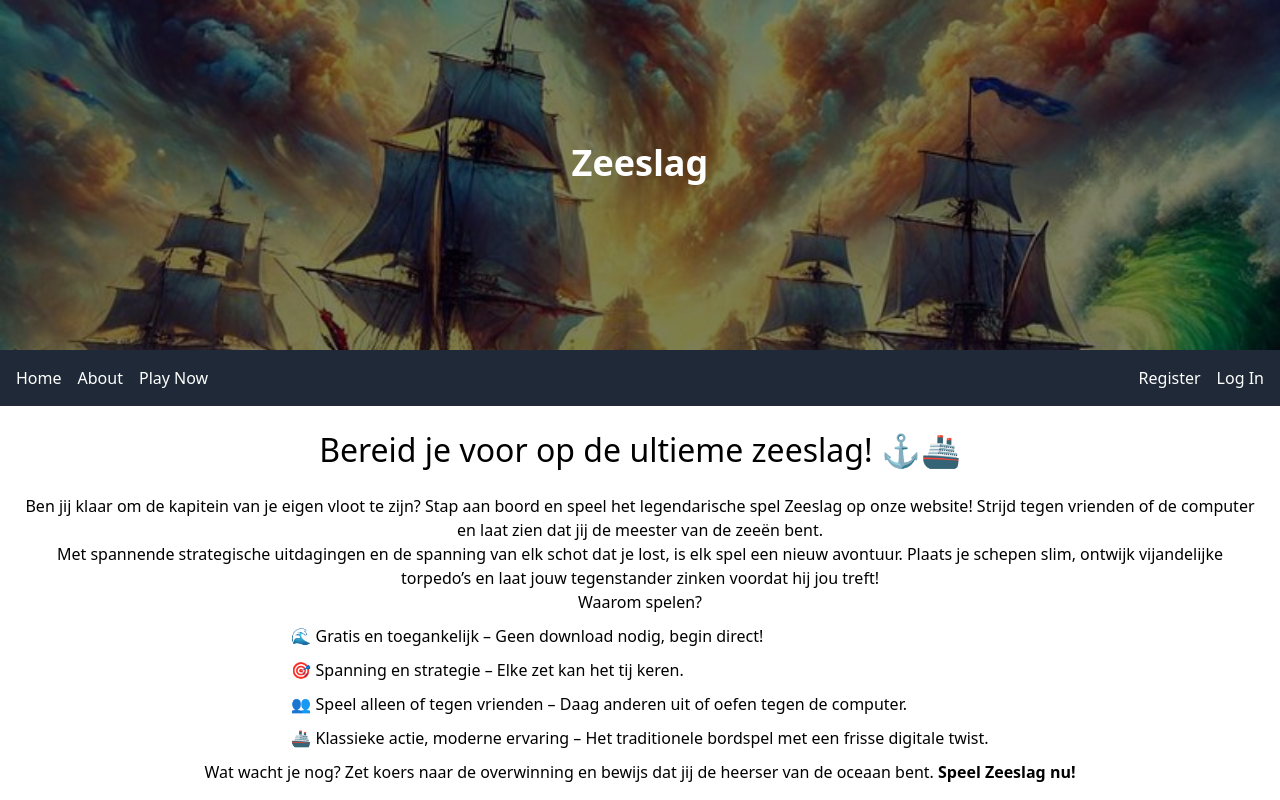
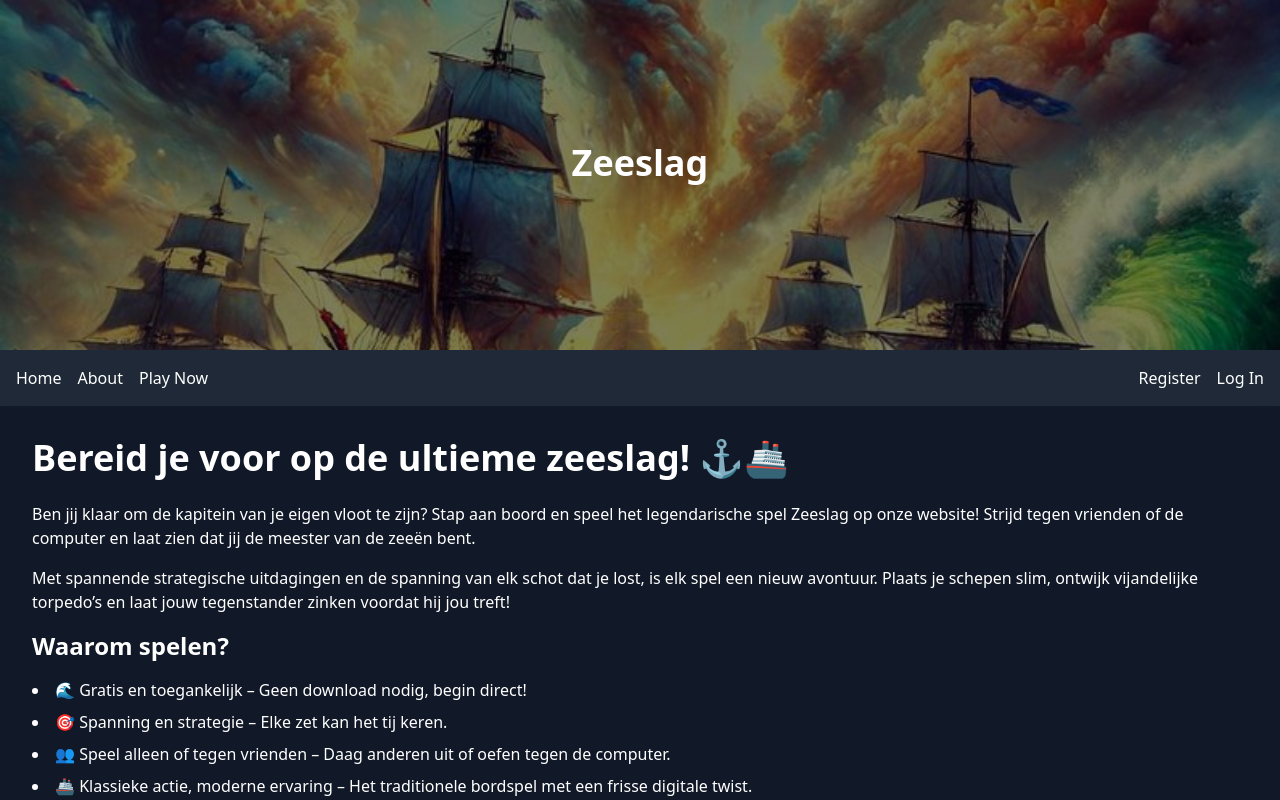
Before and after one commit to Ismail020/pewa-frontend, a Vue app in the folder zeeslag/: page / in a window 1280 px wide. Shown: the top 800 px of the page. Built offline with nearby package versions, Linux system fonts and the light colour scheme.

Commit message:
Fix: layout problems, rewrote welcome component so it's made with tailwind and fits page style

```diff
--- a/zeeslag/src/components/FooterComponent.vue
+++ b/zeeslag/src/components/FooterComponent.vue
@@ -1,6 +1,10 @@
 <template>
+  <!-- Footer container with background color and padding -->
   <footer class="font-sans tracking-wide bg-black py-10 px-12">
+    <!-- Grid layout for footer sections -->
     <div class="grid grid-cols-1 sm:grid-cols-2 md:grid-cols-3 gap-x-8 gap-y-12">
+
+      <!-- Company section -->
       <div>
         <h4 class="text-white text-lg font-semibold mb-6">Company</h4>
         <ul class="space-y-5">
@@ -10,6 +14,7 @@
         </ul>
       </div>
 
+      <!-- Information section -->
       <div>
         <h4 class="text-white text-lg font-semibold mb-6">Information</h4>
         <ul class="space-y-5">
@@ -19,6 +24,7 @@
         </ul>
       </div>
 
+      <!-- Help section -->
       <div>
         <h4 class="text-white text-lg font-semibold mb-6">Help</h4>
         <ul class="space-y-5">
@@ -28,11 +34,12 @@
         </ul>
       </div>
 
+      <!-- Newsletter section -->
       <div class="col-span-full max-w-2xl">
         <h4 class="text-white text-lg font-semibold mb-6">Newsletter</h4>
-        <p class="text-gray-300 mb-4 text-[15px]">Subscribe to our newsletter to get updates on zeeslag.
-        </p>
+        <p class="text-gray-300 mb-4 text-[15px]">Subscribe to our newsletter to get updates on zeeslag.</p>
 
+        <!-- Newsletter subscription form -->
         <form class="mb-4">
           <div class="flex items-center">
             <input type="email" placeholder="Enter your email"
@@ -44,8 +51,8 @@
       </div>
     </div>
 
-    <p class='text-gray-300 text-right text-[15px] mt-8'>© Zeeslag. All rights reserved.
-    </p>
+    <!-- Footer copyright text -->
+    <p class='text-gray-300 text-right text-[15px] mt-8'>© Zeeslag. All rights reserved.</p>
   </footer>
 </template>
 
--- a/zeeslag/src/components/HeaderComponent.vue
+++ b/zeeslag/src/components/HeaderComponent.vue
@@ -1,14 +1,20 @@
 <template>
+    <!-- Header container -->
     <header>
+        <!-- Background image container with overlay -->
         <div
             class="relative before:absolute before:w-full before:h-full before:inset-0 before:bg-black before:opacity-50 before:z-10">
+            <!-- Background image -->
             <img src="@/assets/logo-zeeslag.jpg" alt="Banner Image"
                 class="absolute inset-0 w-full h-full object-cover" />
+            <!-- Content container with centered text -->
             <div
                 class="min-h-[350px] relative z-50 h-full max-w-6xl mx-auto flex flex-col justify-center items-center text-center text-white p-6">
+                <!-- Title text -->
                 <h2 class="sm:text-4xl text-2xl font-bold mb-6">Zeeslag</h2>
             </div>
         </div>
+        <!-- Navbar component -->
         <NavbarComponent />
     </header>
 </template>
--- a/zeeslag/src/components/TheWelcome.vue
+++ /dev/null
@@ -1,44 +0,0 @@
-<template>
-  <div class="welcome-section">
-    <h1>Bereid je voor op de ultieme zeeslag! ⚓🚢</h1>
-    <p>Ben jij klaar om de kapitein van je eigen vloot te zijn? Stap aan boord en speel het legendarische spel Zeeslag op onze website! Strijd tegen vrienden of de computer en laat zien dat jij de meester van de zeeën bent.</p>
-    <p>Met spannende strategische uitdagingen en de spanning van elk schot dat je lost, is elk spel een nieuw avontuur. Plaats je schepen slim, ontwijk vijandelijke torpedo’s en laat jouw tegenstander zinken voordat hij jou treft!</p>
-
-    <h2>Waarom spelen?</h2>
-    <ul>
-      <li>🌊 Gratis en toegankelijk – Geen download nodig, begin direct!</li>
-      <li>🎯 Spanning en strategie – Elke zet kan het tij keren.</li>
-      <li>👥 Speel alleen of tegen vrienden – Daag anderen uit of oefen tegen de computer.</li>
-      <li>🚢 Klassieke actie, moderne ervaring – Het traditionele bordspel met een frisse digitale twist.</li>
-    </ul>
-
-    <p>Wat wacht je nog? Zet koers naar de overwinning en bewijs dat jij de heerser van de oceaan bent. <strong>Speel Zeeslag nu!</strong></p>
-  </div>
-</template>
-
-<script>
-export default {
-  name: 'HomeView'
-}
-</script>
-
-<style scoped>
-.welcome-section {
-  text-align: center;
-  padding: 20px;
-}
-
-.welcome-section h1 {
-  font-size: 2rem;
-  margin-bottom: 20px;
-}
-
-.welcome-section ul {
-  text-align: left;
-  display: inline-block;
-}
-
-.welcome-section li {
-  margin: 10px 0;
-}
-</style>
--- /dev/null
+++ b/zeeslag/src/components/WelcomeComponent.vue
@@ -0,0 +1,46 @@
+<template>
+  <!-- Main welcome section container with styling -->
+  <div class="welcome-section bg-gray-900 text-white p-8 shadow-lg">
+    <!-- Main heading -->
+    <h1 class="text-4xl font-bold mb-6">Bereid je voor op de ultieme zeeslag! ⚓🚢</h1>
+
+    <!-- Introduction paragraph -->
+    <p class="mb-4">
+      Ben jij klaar om de kapitein van je eigen vloot te zijn? Stap aan boord en speel het legendarische
+      spel Zeeslag op onze website! Strijd tegen vrienden of de computer en laat zien dat jij de meester van de zeeën
+      bent.
+    </p>
+
+    <!-- Description paragraph -->
+    <p class="mb-4">
+      Met spannende strategische uitdagingen en de spanning van elk schot dat je lost, is elk spel een
+      nieuw avontuur. Plaats je schepen slim, ontwijk vijandelijke torpedo’s en laat jouw tegenstander zinken voordat
+      hij jou treft!
+    </p>
+
+    <!-- Subheading for reasons to play -->
+    <h2 class="text-2xl font-semibold mb-4">Waarom spelen?</h2>
+
+    <!-- List of reasons to play -->
+    <ul class="list-disc list-inside mb-6">
+      <li class="mb-2">🌊 Gratis en toegankelijk – Geen download nodig, begin direct!</li>
+      <li class="mb-2">🎯 Spanning en strategie – Elke zet kan het tij keren.</li>
+      <li class="mb-2">👥 Speel alleen of tegen vrienden – Daag anderen uit of oefen tegen de computer.</li>
+      <li class="mb-2">🚢 Klassieke actie, moderne ervaring – Het traditionele bordspel met een frisse digitale twist.</li>
+    </ul>
+
+    <!-- Call to action paragraph -->
+    <p class="text-lg font-semibold">
+      Wat wacht je nog? Zet koers naar de overwinning en bewijs dat jij de heerser van de
+      oceaan bent. <strong class="text-yellow-400">Speel Zeeslag nu!</strong>
+    </p>
+  </div>
+</template>
+
+<script>
+export default {
+  name: 'HomeView'
+}
+</script>
+
+<style scoped></style>
--- a/zeeslag/src/views/GameUIView.vue
+++ b/zeeslag/src/views/GameUIView.vue
@@ -1,37 +1,9 @@
 <script setup>
-import GameUI from "@/components/GameUI.vue";
+import GameUI from "@/components/GameUIComponent.vue";
 </script>
 
 <template>
-  <div class="game-ui-wrapper">
     <GameUI />
-  </div>
 </template>
 
-<style scoped>
-.game-ui-wrapper {
-  display: flex;
-  justify-content: center;
-  align-items: center;
-  height: 100vh;
-  width: 100vw;
-  margin: 0;
-  padding: 0;
-  background-color: #1E3A8A; /* Blue background for the game */
-}
-
-html, body {
-  margin: 0;
-  padding: 0;
-  height: 100%;
-  width: 100%;
-}
-
-#app {
-  height: 100%;
-  width: 100%;
-  margin: 0;
-  padding: 0;
-}
-
-</style>
+<style scoped></style>
--- a/zeeslag/src/views/HomeView.vue
+++ b/zeeslag/src/views/HomeView.vue
@@ -1,5 +1,5 @@
 <script setup>
-import TheWelcome from '../components/TheWelcome.vue'
+import TheWelcome from '../components/WelcomeComponent.vue'
 </script>
 
 <template>
```
Also changed, not shown: zeeslag/src/components/NavbarComponent.vue (+9 -0 lines), zeeslag/src/components/GameUIComponent.vue (renamed from zeeslag/src/components/GameUI.vue).
